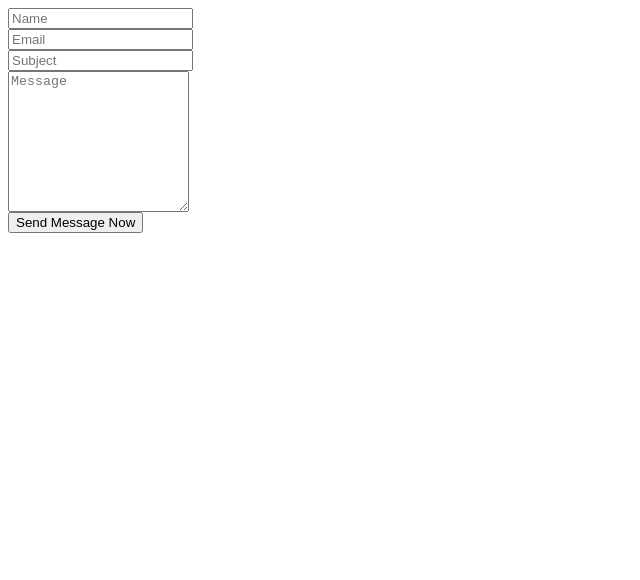
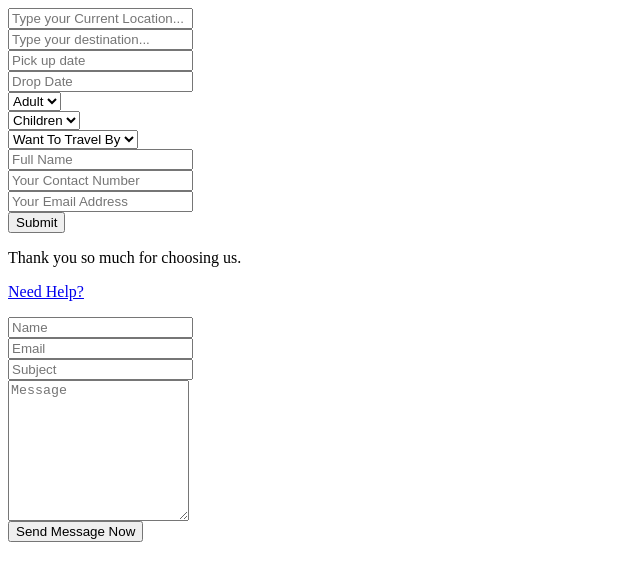
Before and after one commit to dragonblade99/harsh, a website: page index.html in a window 1280 px wide. Shown: the whole page, without its empty margins (0-640 px from the left). Drawn offline with Linux system fonts and the light colour scheme.

Commit message:
backend complet

```diff
--- a/index.html
+++ b/index.html
@@ -1,4 +1,109 @@
-<form action="http://localhost:3000" method="post" class="contact-form">
+<form action="http://localhost:3000" method="post" class="tm-search-form tm-section-pad-2">
+  <div class="form-row tm-search-form-row">
+      <div class="form-group tm-form-element tm-form-element-100">
+          <i class="fa fa-map-marker fa-2x tm-form-element-icon"></i>
+          <input name="city" type="text" class="form-control" id="inputCity" placeholder="Type your Current Location...">
+      </div>
+      <div class="form-group tm-form-element tm-form-element-100">
+          <i class="fa fa-map-marker fa-2x tm-form-element-icon"></i>
+          <input name="city" type="text" class="form-control" id="inputCity" placeholder="Type your destination...">
+      </div>
+      <div class="form-group tm-form-element tm-form-element-50">
+          <i class="fa fa-calendar fa-2x tm-form-element-icon"></i>
+          <input name="check-in" type="text" class="form-control" id="inputCheckIn" placeholder="Pick up date">
+      </div>
+      <div class="form-group tm-form-element tm-form-element-50">
+          <i class="fa fa-calendar fa-2x tm-form-element-icon"></i>
+          <input name="check-out" type="text" class="form-control" id="inputCheckOut" placeholder="Drop Date">
+      </div>
+  </div>
+  <div class="form-row tm-search-form-row">
+      <div class="form-group tm-form-element tm-form-element-2">
+          <select name="adult" class="form-control tm-select" id="Adult">
+              <option value="">Adult</option>
+              <option value="1">1</option>
+              <option value="2">2</option>
+              <option value="3">3</option>
+              <option value="4">4</option>
+              <option value="5">5</option>
+              <option value="6">6</option>
+              <option value="7">7</option>
+              <option value="8">8</option>
+              <option value="9">9</option>
+              <option value="10">10</option>
+          </select>
+          <i class="fa fa-2x fa-user tm-form-element-icon"></i>
+      </div>
+      <div class="form-group tm-form-element tm-form-element-2">
+          <select name="children" class="form-control tm-select" id="children">
+              <option value="">Children</option>
+              <option value="0">0</option>
+              <option value="1">1</option>
+              <option value="2">2</option>
+              <option value="3">3</option>
+              <option value="4">4</option>
+              <option value="5">5</option>
+              <option value="6">6</option>
+              <option value="7">7</option>
+              <option value="8">8</option>
+              <option value="9">9</option>
+              <option value="10">10</option>
+          </select>
+          <i class="fa fa-user tm-form-element-icon tm-form-element-icon-small"></i>
+      </div>
+      <div class="form-group tm-form-element tm-form-element-2">
+          <select name="room" class="form-control tm-select" id="Travel By">
+              <option value="">Want To Travel By</option>
+              <option value="1">Cab</option>
+              <option value="2">Train</option>
+              <option value="3">Bus</option>
+              <option value="3">Flight</option>
+          </select>
+          <i class="fa fa-2x fa-car tm-form-element-icon"></i>
+      </div>
+      <div class="form-group tm-form-element tm-form-element-100">
+          <i class="fa fa-user tm-form-element-icon tm-form-element-icon-small"></i>
+          <input name="Your Name" type="text" class="form-control" id="inputName" placeholder="Full Name">
+      </div>
+      <div class="form-group tm-form-element tm-form-element-100">
+          <i class="fa fa-phone tm-form-element-icon tm-form-element-icon-phone"></i>
+          <input name="Your Contact Number" type="text" class="form-control" id="inputName" placeholder="Your Contact Number">
+      </div>
+      <div class="form-group tm-form-element tm-form-element-100">
+          <i class="fa fa-envelope tm-form-element-icon tm-form-element-icon-phone"></i>
+          <input name="Your Email Address" type="text" class="form-control" id="inputName" placeholder="Your Email Address">
+      </div>
+      <div class="form-group tm-form-element tm-form-element-2">
+          <button type="submit" class="btn btn-primary tm-btn-search">Submit</button>
+      </div>
+    </div>
+    <div class="form-row clearfix pl-2 pr-2 tm-fx-col-xs">
+        <p class="tm-margin-b-0">Thank you so much for choosing us.</p>
+        <a href="#" class="ie-10-ml-auto ml-auto mt-1 tm-font-semibold tm-color-primary">Need Help?</a>
+    </div>
+</form>
+
+
+
+
+
+
+
+
+
+
+
+
+
+
+
+
+
+
+
+
+
+<form action="http://localhost:3000/enquiry" method="post" class="contact-form">
   <div class="form-group">
     <input
       type="text"
```
Also changed, not shown: index.js (+23 -21 lines).
